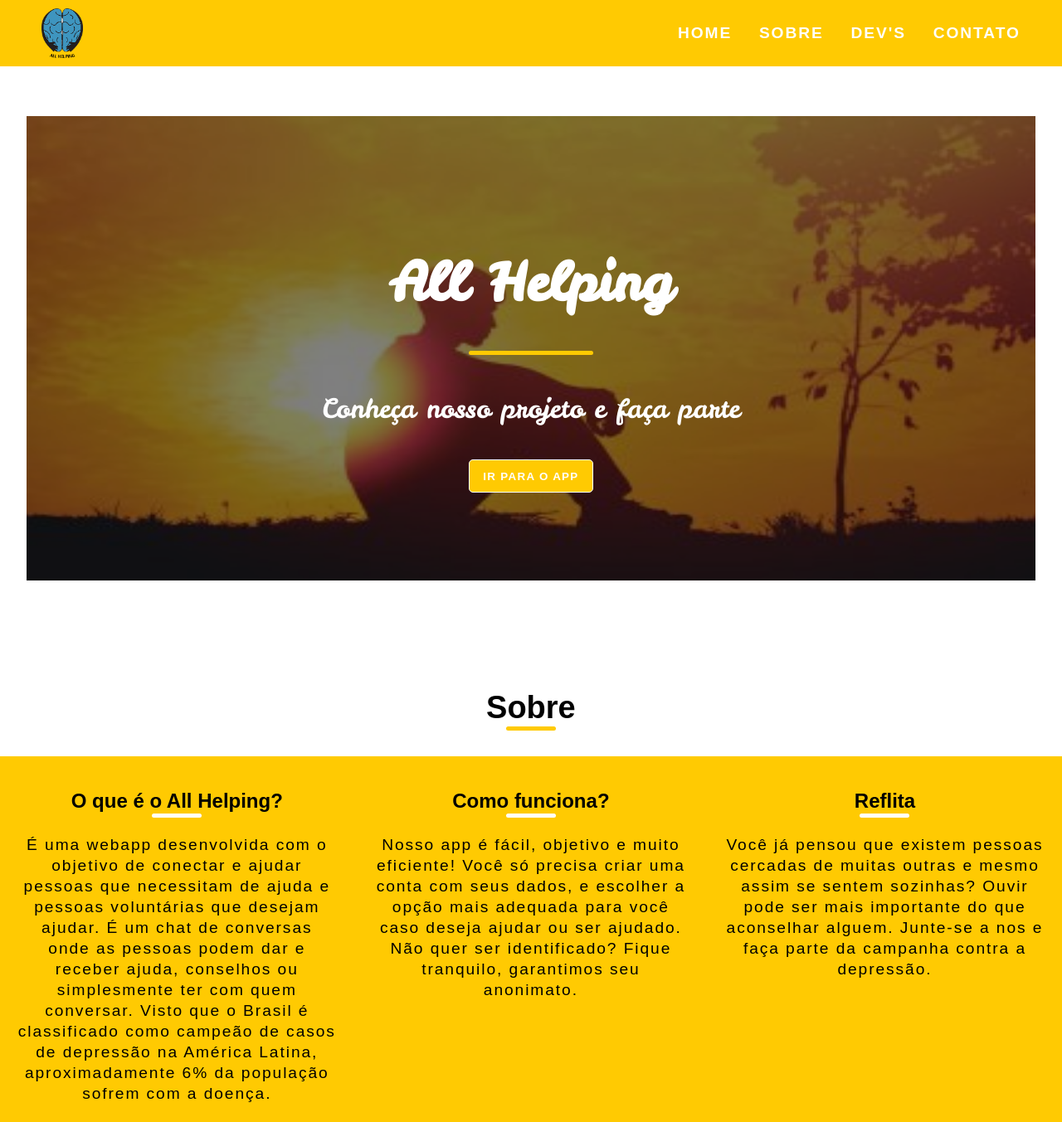
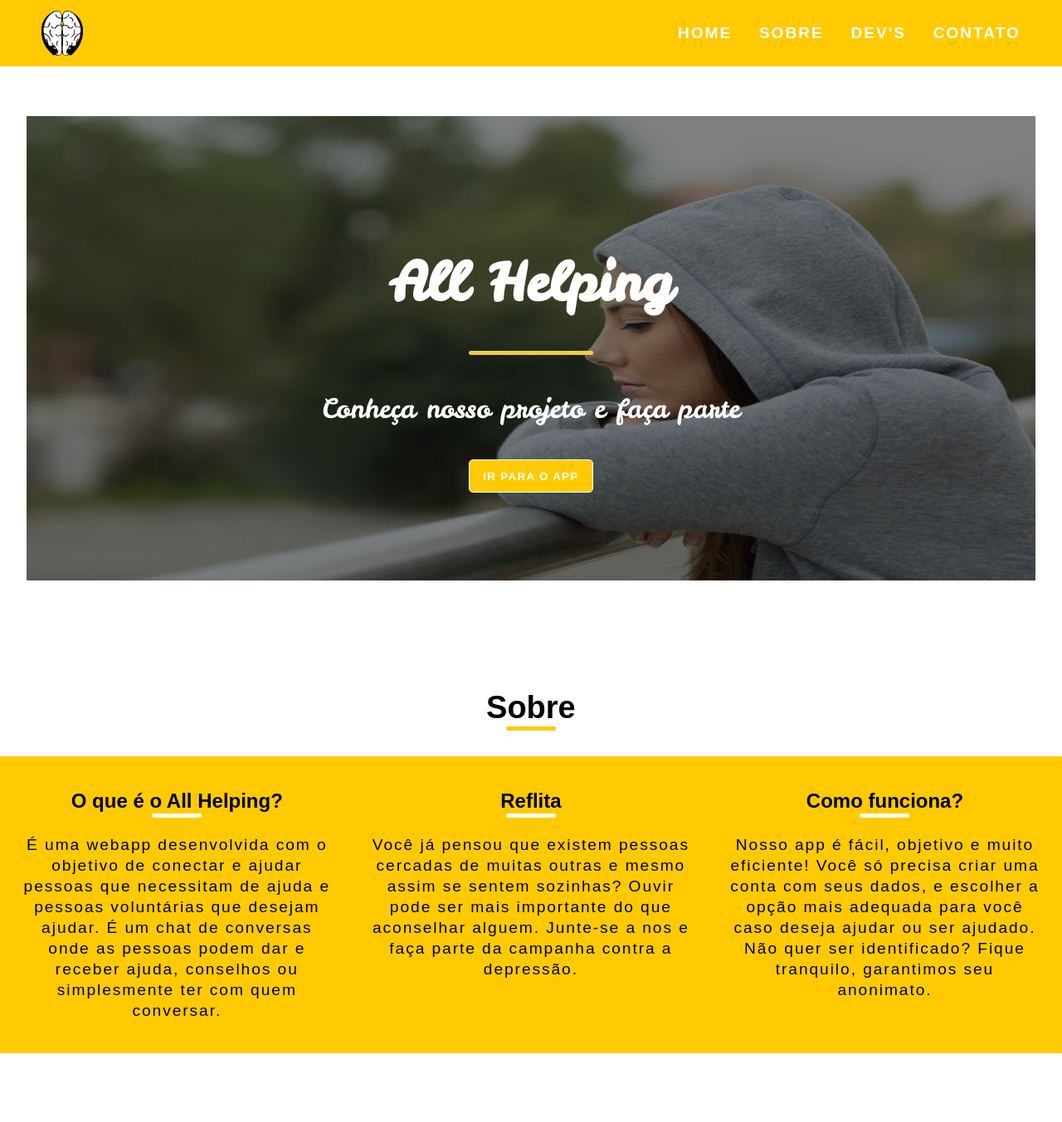
Before and after one commit to mysantos/all_helping, a plain HTML site: page index.html in a window 1280 px wide. Shown: the top 1353 px of the page at 83% size. Drawn offline with Linux system fonts and the light colour scheme; a web font is replaced by a local one.

Commit message:
Atualização

```diff
--- a/css/style.css
+++ b/css/style.css
@@ -5,7 +5,7 @@ body {
     grid-template-areas: 'header header header' 'section section section' 'article article article' 'footer footer footer' 'copy copy copy';
     grid-template-columns: 33.33% 33.33% 33.33%;
     grid-template-rows: 100vh 700px 500px 450px 30px;
-    font-family: 'Arya', sans-serif;
+    font-family:  sans-serif;
 }
 
 header {
@@ -29,7 +29,7 @@ header {
     width: 150px;
     border-radius: 10px;
     height: 5px;
-    background: #FFCA02;
+    background: rgb(236, 203, 81);
     margin: 40px auto;
 }
 
@@ -51,7 +51,7 @@ header {
 }
 
 .welcome button:hover {
-    border: 2px solid #FFCA02;
+    border: 2px solid ffff00;
 }
 
 .menu-aux {
@@ -62,7 +62,7 @@ header {
     z-index: 999;
     top: 0;
     background-color: rgba(255, 255, 255, .9);
-    border-bottom: 1px solid #FFCA02;
+    border-bottom: 1px solid rgb(236, 203, 81);
 
 }
 
@@ -71,7 +71,7 @@ header {
 }
 
 .menu-aux ul a:hover {
-    color: #FFCA02;
+    color:#ffff00;
 }
 
 nav {
--- a/index.html
+++ b/index.html
@@ -18,7 +18,7 @@
 <body>
     <header id="banner">
         <nav>
-            <img class="logo" src="img/logo.png" alt="Logo all helping">
+            <img class="logo" src="img/BRlogo.png" alt="Logo all helping">
             <ul>
                 <li><a href="#banner">Home</a></li>
                 <li><a href="#sobre">Sobre</a></li>
@@ -29,7 +29,7 @@
 
         <div class="banner">
             <div class="corOpc"></div>
-            <img src="img/dep.jpg" alt="">
+            <img src="img/depre.jpg" alt="">
             <div class="welcome">
                 <h1>All Helping</h1>
                 <p>Conheça nosso projeto e faça parte</p>
@@ -44,15 +44,15 @@
             <div class="cols">
                 <div class="col1">
                     <h2 class="subtitulo">O que é o All Helping?</h2>
-                    <p>É uma webapp desenvolvida com o objetivo de conectar e ajudar pessoas que necessitam de ajuda e pessoas voluntárias que desejam ajudar. É um chat de conversas onde as pessoas podem dar e receber ajuda, conselhos ou simplesmente ter com quem conversar. Visto que o Brasil é classificado como campeão de casos de depressão na América Latina, aproximadamente 6% da população sofrem com a doença.</p>
+                    <p>É uma webapp desenvolvida com o objetivo de conectar e ajudar pessoas que necessitam de ajuda e pessoas voluntárias que desejam ajudar. É um chat de conversas onde as pessoas podem dar e receber ajuda, conselhos ou simplesmente ter com quem conversar.</p>
                 </div>
                 <div class="col2">
+                    <h2 class="subtitulo">Reflita</h2>
+                    <p>Você já pensou que existem pessoas cercadas de muitas outras e mesmo assim se sentem sozinhas? Ouvir pode ser mais importante do que aconselhar alguem. Junte-se a nos e faça parte da campanha contra a depressão. </p>
+                </div>
+                <div class="col3">
                     <h2 class="subtitulo">Como funciona?</h2>
                     <p>Nosso app é fácil, objetivo e muito eficiente! Você só precisa criar uma conta com seus dados, e escolher a opção mais adequada para você caso deseja ajudar ou ser ajudado. Não quer ser identificado? Fique tranquilo, garantimos seu anonimato. </p>
-                </div>
-                <div class="col3">
-                    <h2 class="subtitulo">Reflita</h2>
-                    <p>Você já pensou que existem pessoas cercadas de muitas outras e mesmo assim se sentem sozinhas? Ouvir pode ser mais importante do que aconselhar alguem. Junte-se a nos e faça parte da campanha contra a depressão. </p>
                 </div>
             </div>
         </div>
```
Also changed, not shown: img/BRlogo.png (added), img/depre.jpg (added), img/pensativa.jpg (added).
